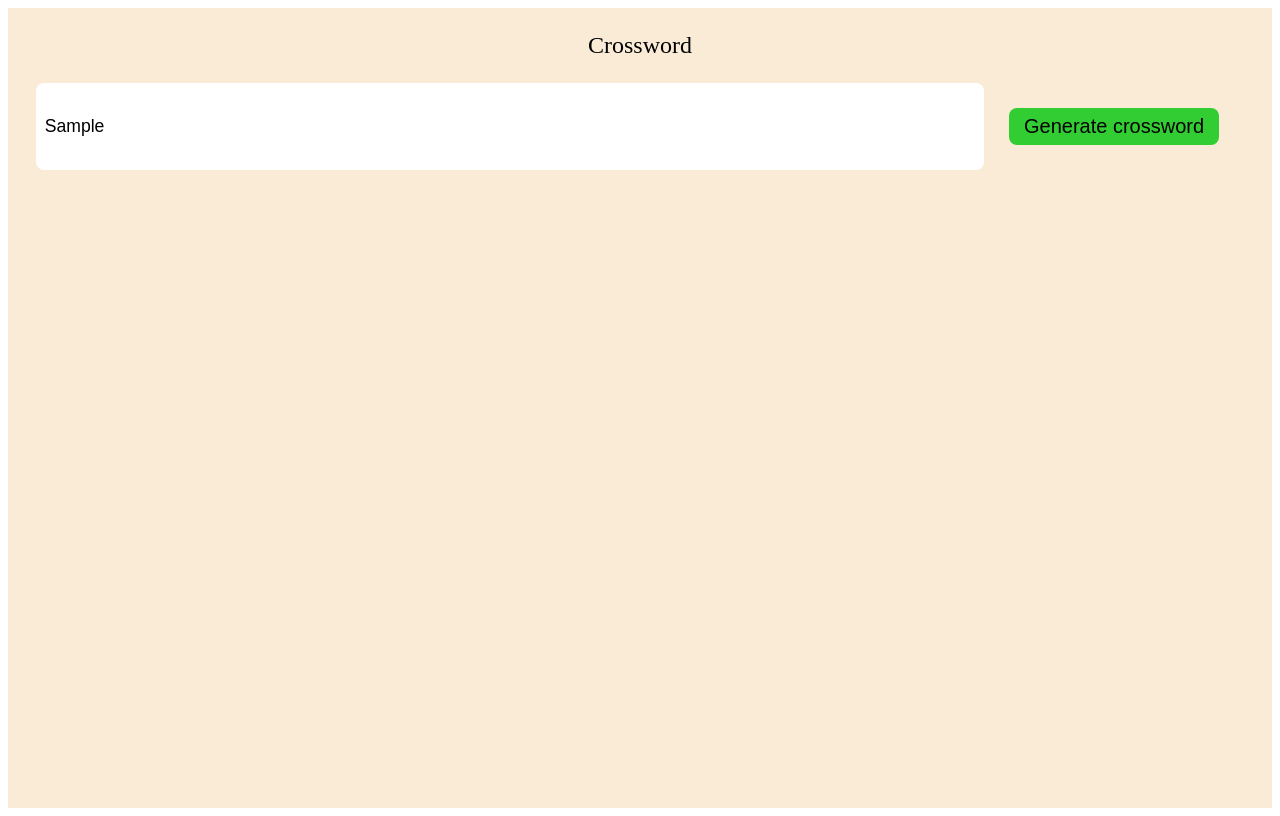
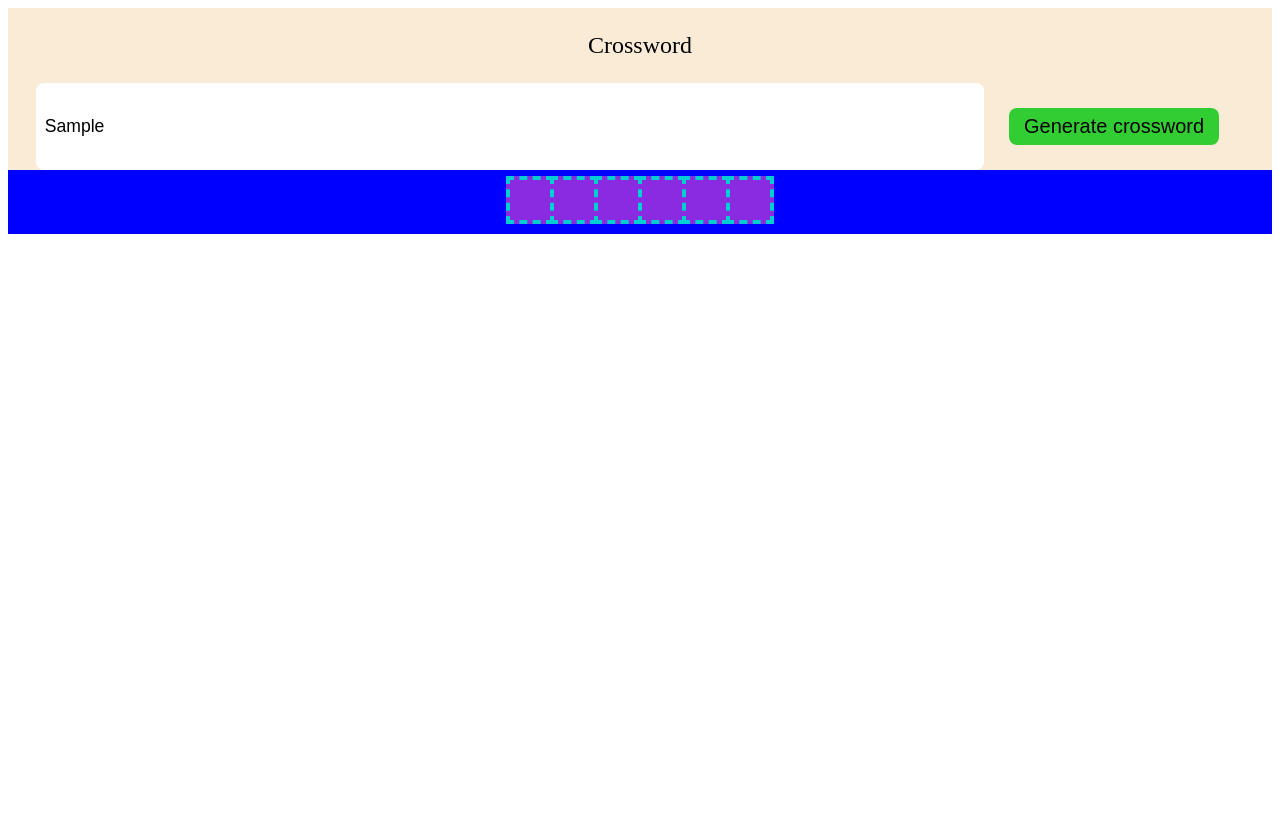
Before and after one commit to PrzemyslawKotDev/CrosswordGenerator, a plain HTML site: page index.html in a window 1280 px wide. Both pictures are taken after typing "Sample" into the empty fields and a click on the button "Generate crossword". Drawn offline with Linux system fonts and the light colour scheme.

Commit message:
added some part of logic
convert words - converts words to array with letters
getLongestIndex - gives back longest word from array
generateCrossword - logic to generate crossword (not finished)
getIds - function that returns all mathing letters in 2 words with their ids
closerToCenter - function that checks whitch matching letter is closer to center in both words

```diff
--- a/script.js
+++ b/script.js
@@ -26,16 +26,123 @@ function crosswordMenu(){
     const button = document.createElement('button');
           button.setAttribute('target', 'crossword');
           button.setAttribute('id', 'crosswordButton');
-          button.setAttribute('onclick', 'convertWords()');
+          button.setAttribute('onclick', 'generateCrossword()');
           button.innerText = 'Generate crossword'
 
           content.append(button)
+
+    const crosswordContainer = document.createElement('div');
+          crosswordContainer.setAttribute('target', 'crossword');
+          crosswordContainer.setAttribute('id', 'crosswordContainer');
+
+          container.append(crosswordContainer);
 }
 
-function convertWords(){
+const convertWords = ()=>{
+      const words = document.getElementById('crosswordInput');
+      let mistake = 0;
+      let arrWords = []
+      const reg = /^[a-z]/i;
+      words.value.split(',').forEach(item => {
+            var word = item.replace(',', '').trim();
+            if(reg.test(word)){
+                  arrWords.push(word);
+            } else {
+                  mistake++;
+            };
+      })
+      if(mistake > 0){
+            alert('Nieprawidłowe znaki!');
+      };
+      var splitedWords = [];
+      arrWords.forEach(word=> splitedWords.push(word.toUpperCase().split('')));
+      return splitedWords;
+}
+const getLongestIndex = (words)=> {
+      let length = 0;
+      let longestWord = 0;
+      let longestIndex = 0;
+      words.forEach((item, index)=>{
+            if(length < item.length){
+                  length = item.length;
+                  longestWord = item;
+                  longestIndex = index;
+            }
+      })
+      words.splice(longestIndex, 1)
+      return longestWord;
+}
+const generateCrossword = ()=>{
+      let wordsArr = convertWords();
+
+      let longestWord = getLongestIndex(wordsArr);
+
+      let secondLongestWord = getLongestIndex(wordsArr);
+
+      const crosswordContainer = document.getElementById('crosswordContainer');
+            crosswordContainer.innerText = '';
+
+            const crosswordPlayground = document.createElement('div');
+                  crosswordPlayground.setAttribute('target', 'crossword');
+                  crosswordPlayground.setAttribute('id', 'crosswordPlayground');
+
+            crosswordContainer.append(crosswordPlayground);
+
+                  const row = document.createElement('div');
+                        row.setAttribute('target', 'crossword');
+                        row.classList.add('row');
+
+                  crosswordPlayground.append(row);
+
+            for (let b=0; b<longestWord.length; b++) {
+
+                  const letterBox = document.createElement('div');
+                        letterBox.setAttribute('target', 'crossword');
+                        letterBox.classList.add('letterBox');
+
+                  row.append(letterBox);
+
+            }
+            let ids = getIds(longestWord, secondLongestWord)
+            console.log(ids)
+
+            let centerIndex = closerToCenter(longestWord, secondLongestWord, ids)
+            console.log(centerIndex)
 
 }
 
+const getIds = (firstWord, secondWord)=>{
+      let ids = [];
+      for(let i=0; i<secondWord.length; i++){
+            firstWord.forEach((item, index)=>{
+                  if(item === secondWord[i]){
+                        ids.push([item, index, i])
+                  }
+            })
+      }
+      return ids
 
+}
+
+const closerToCenter = (firstWord, secondWord, ids)=>{
+      let firstCenter = (firstWord.length-1)/2
+      let secondCenter = (secondWord.length-1)/2
+      console.log(firstCenter)
+      console.log(secondCenter)
+      let centerIndex = 0;
+      let firstNumber = 100;
+      let secondNumber = 100;
+      ids.forEach((item, index)=>{
+            let firstRest = Math.abs(firstCenter-item[1]);
+            let secondRest = Math.abs(secondCenter-item[2]);
+            if(firstRest<firstNumber && secondRest<secondNumber){
+                  firstNumber = firstRest;
+                  secondNumber = secondRest;
+                  centerIndex = index;
+            }
+            console.log(firstNumber, secondNumber)
+      })
+      return ids[centerIndex]
+}
 
 window.onload = crosswordMenu();
--- a/style.css
+++ b/style.css
@@ -5,7 +5,6 @@
 }
 #crosswordContent[target=crossword]{
     width: 100%;
-    height: 100vh;
     background-color: antiquewhite;
     flex-wrap: wrap;
     align-content: flex-start;
@@ -30,3 +29,23 @@
     border: none;
     background-color: limegreen;
 }
+#crosswordContainer[target=crossword]{
+    padding: 0.5em;
+    background-color: blue;
+}
+#crosswordPlayground[target=crossword]{
+    flex-wrap: wrap;
+}
+.row[target=crossword]{
+    display: block;
+    width: 100%;
+}
+.letterBox[target=crossword]{
+    display: inline-block;
+    box-shadow: 0 0 0 4px blueviolet;
+    outline: dashed 4px darkturquoise;
+    margin: 2px;
+    background-color: blueviolet;
+    height: 40px;
+    width: 40px;
+}
```
